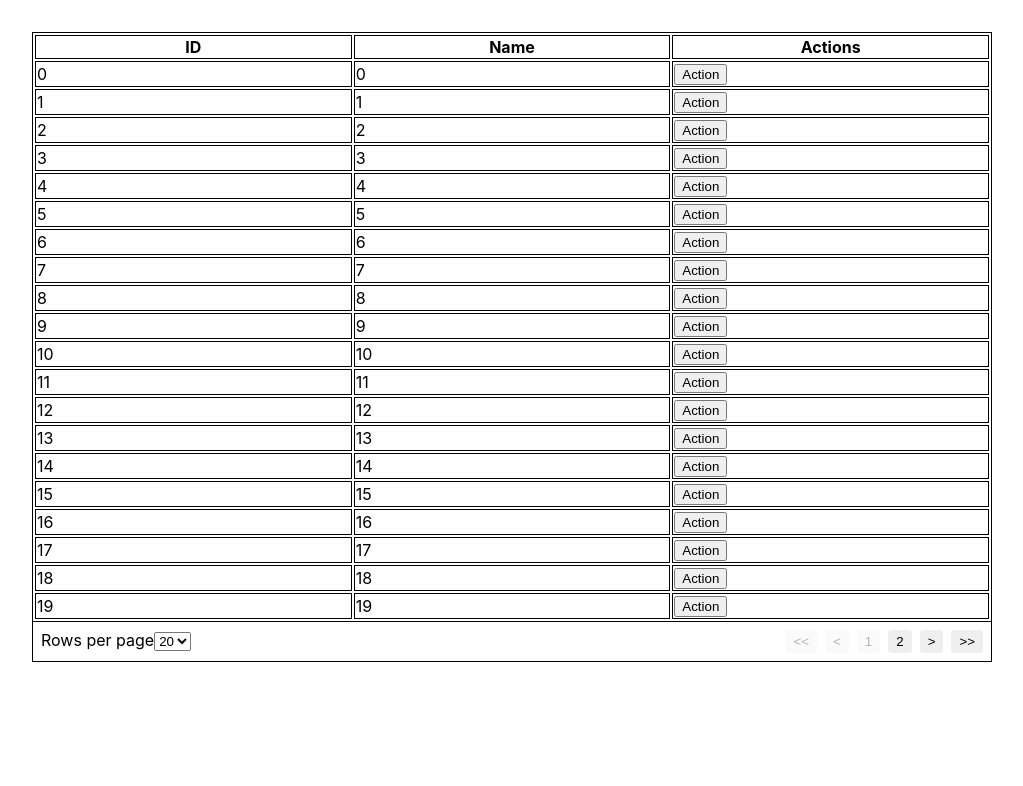
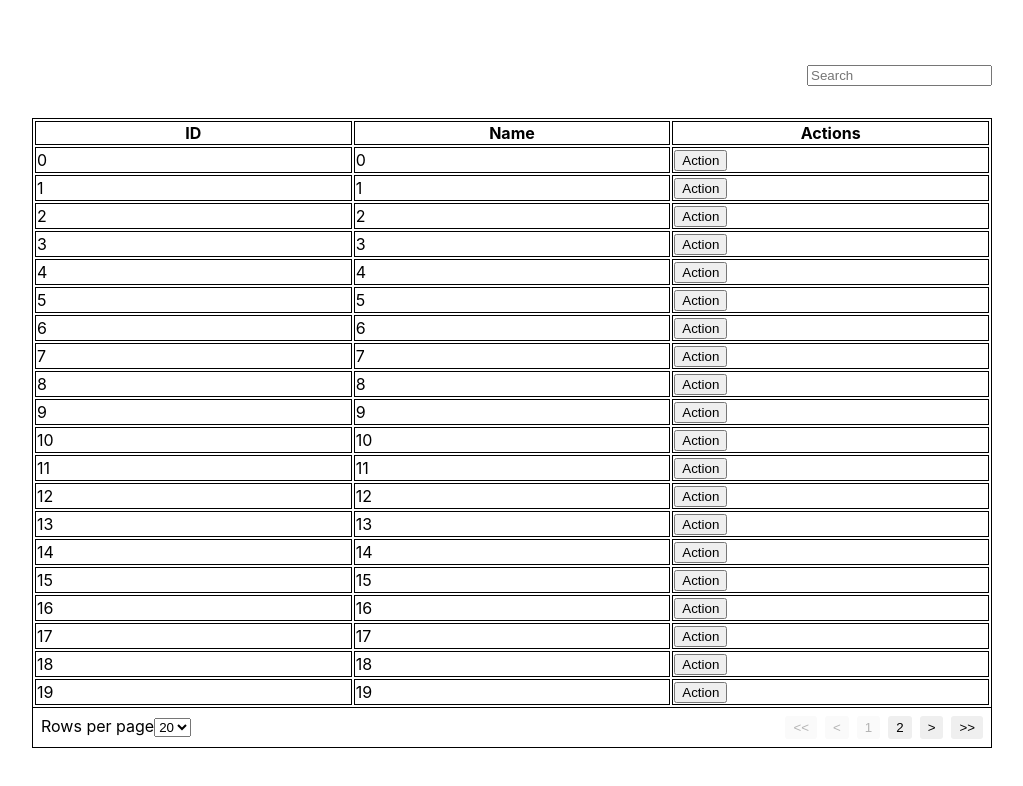
Before and after one commit to dashedstripes/composetable, a React (Create React App) app: page / in a window 1280 px wide. Shown: the top 786 px of the page, without its empty margins (128-1151 px from the left). Built offline with nearby package versions, Linux system fonts and the light colour scheme.

Commit message:
basic search input

```diff
--- a/src/App.css
+++ b/src/App.css
@@ -33,3 +33,8 @@ table, th, td {
 .page-button:not([disabled]):hover {
   background: #ffe7e7;
 }
+
+.table-search {
+  padding: 2rem 0;
+  text-align: right;
+}
--- a/src/components/Table/FullTable.tsx
+++ b/src/components/Table/FullTable.tsx
@@ -2,6 +2,7 @@ import React, { useState } from 'react';
 import Table from './Table';
 import TablePagination from './TablePagination';
 import TableRowsPerPage from './TableRowsPerPage';
+import TableSearchInput from './TableSearchInput';
 
 function generateDummyData(num: number = 110) {
   let d = [];
@@ -17,6 +18,7 @@ interface Props {
 const FullTable: React.FC<Props> = ({ }) => {
   const [rowsPerPage, setRowsPerPage] = useState(20);
   const [currentPage, setCurrentPage] = useState(1);
+  const [searchInput, setSearchInput] = useState('');
 
   const [data, setData] = useState(generateDummyData());
 
@@ -33,6 +35,13 @@ const FullTable: React.FC<Props> = ({ }) => {
 
   return (
     <div>
+      <div className='table-search'>
+        <TableSearchInput
+          placeholder='Search'
+          value={searchInput}
+          onChange={(value) => setSearchInput(value)}
+        />
+      </div>
       <Table
         headers={[
           { key: 'ID', data: <span>ID</span> },
--- /dev/null
+++ b/src/components/Table/TableSearchInput.tsx
@@ -0,0 +1,24 @@
+import React from 'react';
+
+interface Props {
+  placeholder: string;
+  value: string;
+  onChange: (value: string) => void;
+}
+
+const TableSearchInput: React.FC<Props> = ({
+  placeholder = 'Search...',
+  value,
+  onChange,
+}) => {
+  return (
+    <input
+      type="text"
+      value={value}
+      placeholder={placeholder}
+      onChange={(e) => onChange(e.target.value)}
+    />
+  )
+}
+
+export default TableSearchInput;
```
